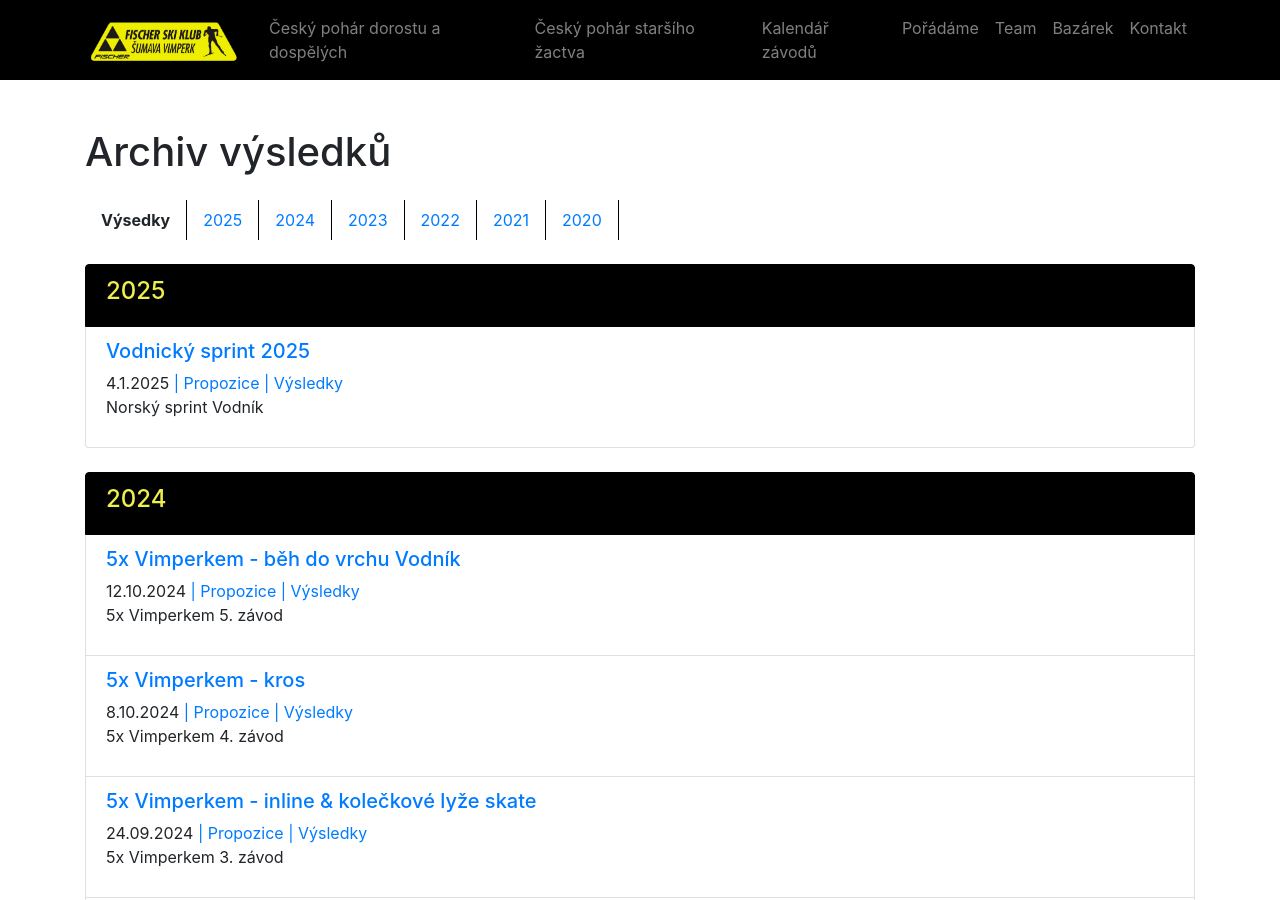
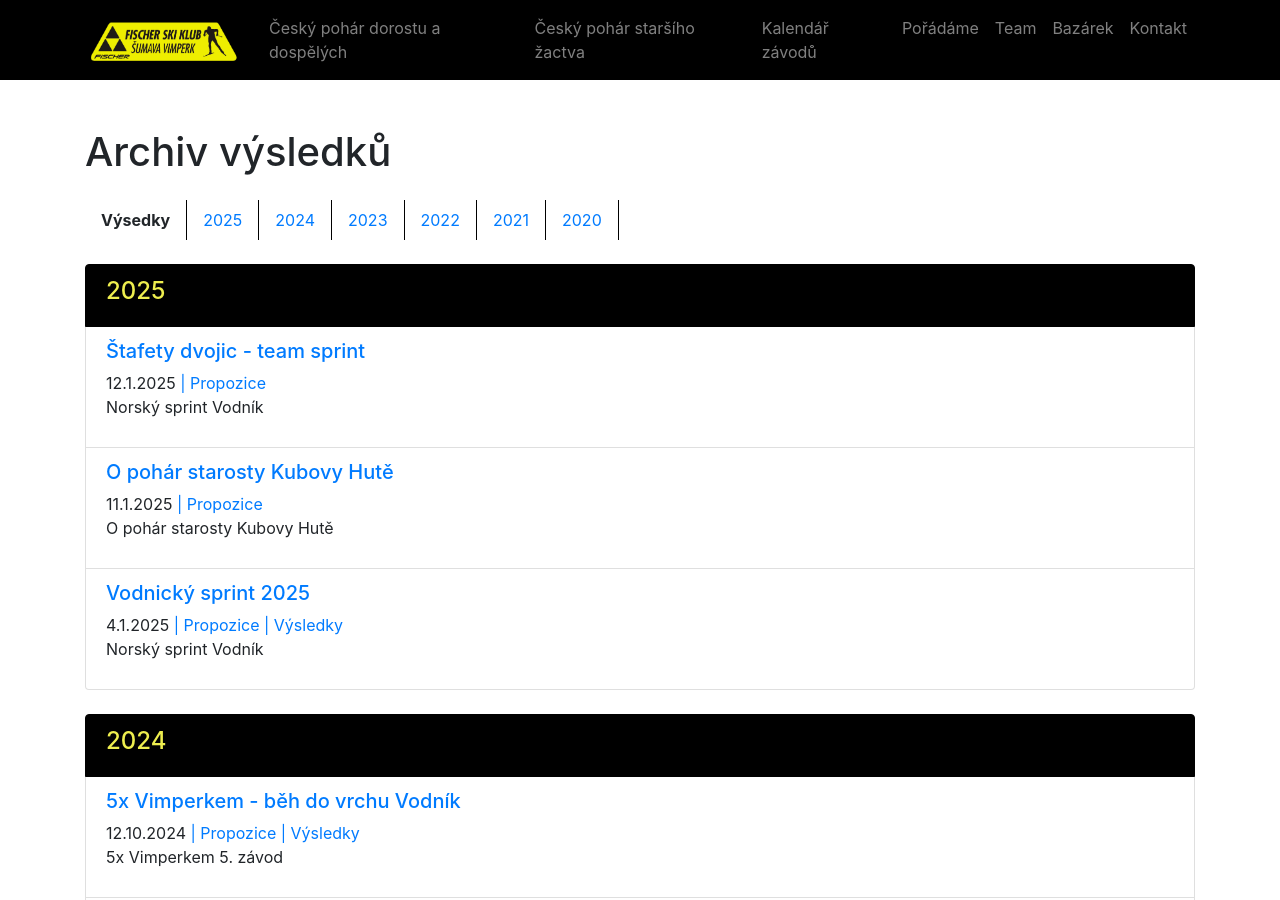
Before and after one commit to skisumava/skisumava.github.io, a Jekyll site: the page built from archiv-vysledku.html, in a window 1280 px wide and 900 px high. Built offline with Jekyll 4.4.1, drawn with Linux system fonts in a browser that asks for light colours.

Commit message:
Updated calendar

```diff
--- a/_data/event-calendar.yml
+++ b/_data/event-calendar.yml
@@ -1,3 +1,21 @@
+- name: 'Štafety dvojic - team sprint'
+  date: 2025-01-12
+  human-date: 12.1.2025
+  url: https://sportsoft.cz/cs/zavod/overview/10212
+  proposition: https://sportsoft.cz/Related/2025/%C5%A0tafety-dvojic---team-sprint_10212_propozice-z%C3%A1vodu/cs_2025_01_12_stafety_dvojic.pdf
+  results:
+  registration: https://sportsoft.cz/cs/zavod/overview/10212
+  description: 'Norský sprint Vodník'
+
+- name: 'O pohár starosty Kubovy Hutě'
+  date: 2025-01-11
+  human-date: 11.1.2025
+  url: https://sportsoft.cz/cs/zavod/overview/10211
+  proposition: https://sportsoft.cz/Related/2025/O-poh%C3%A1r-starosty-Kubovy-Hut%C4%9B_10211_propozice-z%C3%A1vodu/cs_2025_01_11_OPSKH.pdf
+  results:
+  registration: https://registrace.sportsoft.cz/registration.aspx?e=3221&lng=cz
+  description: 'O pohár starosty Kubovy Hutě'
+
 - name: 'Vodnický sprint 2025'
   date: 2025-01-04
   human-date: 4.1.2025
```
